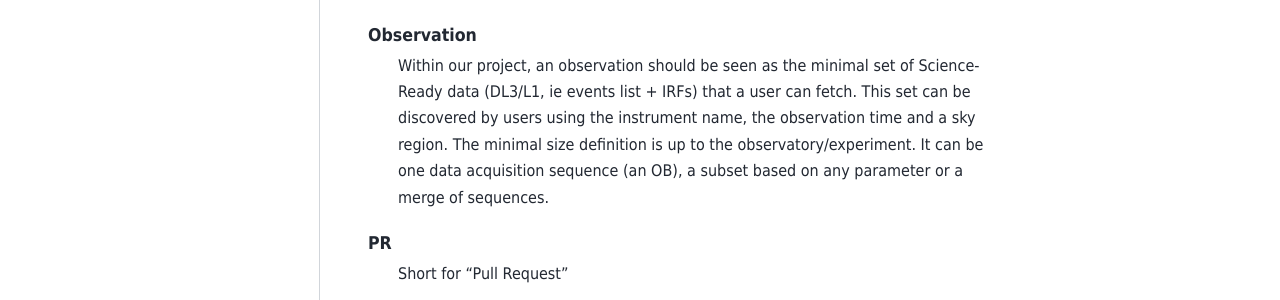
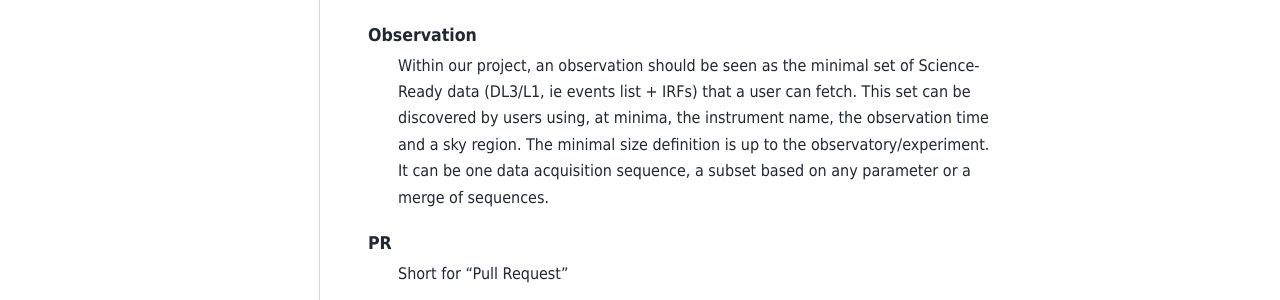
Before and after one commit to VODF/vodf-docs, a Sphinx documentation site: the page built from source/data_model.rst, in a window 1280 px wide and 1209 px high. Shown: the part 552-852 px from the top of the window. Built offline with Sphinx 7.4.7 and the PyData theme 0.15.4, drawn with Linux system fonts in a browser that asks for light colours.

```diff
--- a/source/data_model.rst
+++ b/source/data_model.rst
@@ -19,7 +19,10 @@ Glossary
       Short for "Instrument Response File"
 
     Observation
-      Within our project, an observation should be seen as the minimal set of Science-Ready data (DL3/L1, ie events list + IRFs) that a user can fetch. This set can be discovered by users using the instrument name, the observation time and a sky region. The minimal size definition is up to the observatory/experiment. It can be one  data acquisition sequence (an OB), a subset based on any parameter or a merge of sequences.
+      Within our project, an observation should be seen as the minimal set of Science-Ready data (DL3/L1, ie events list
+      + IRFs) that a user can fetch. This set can be discovered by users using, at minima, the instrument name, the
+      observation time and a sky region. The minimal size definition is up to the observatory/experiment. It can be one
+      data acquisition sequence, a subset based on any parameter or a merge of sequences.
 
     PR
       Short for "Pull Request"
```
